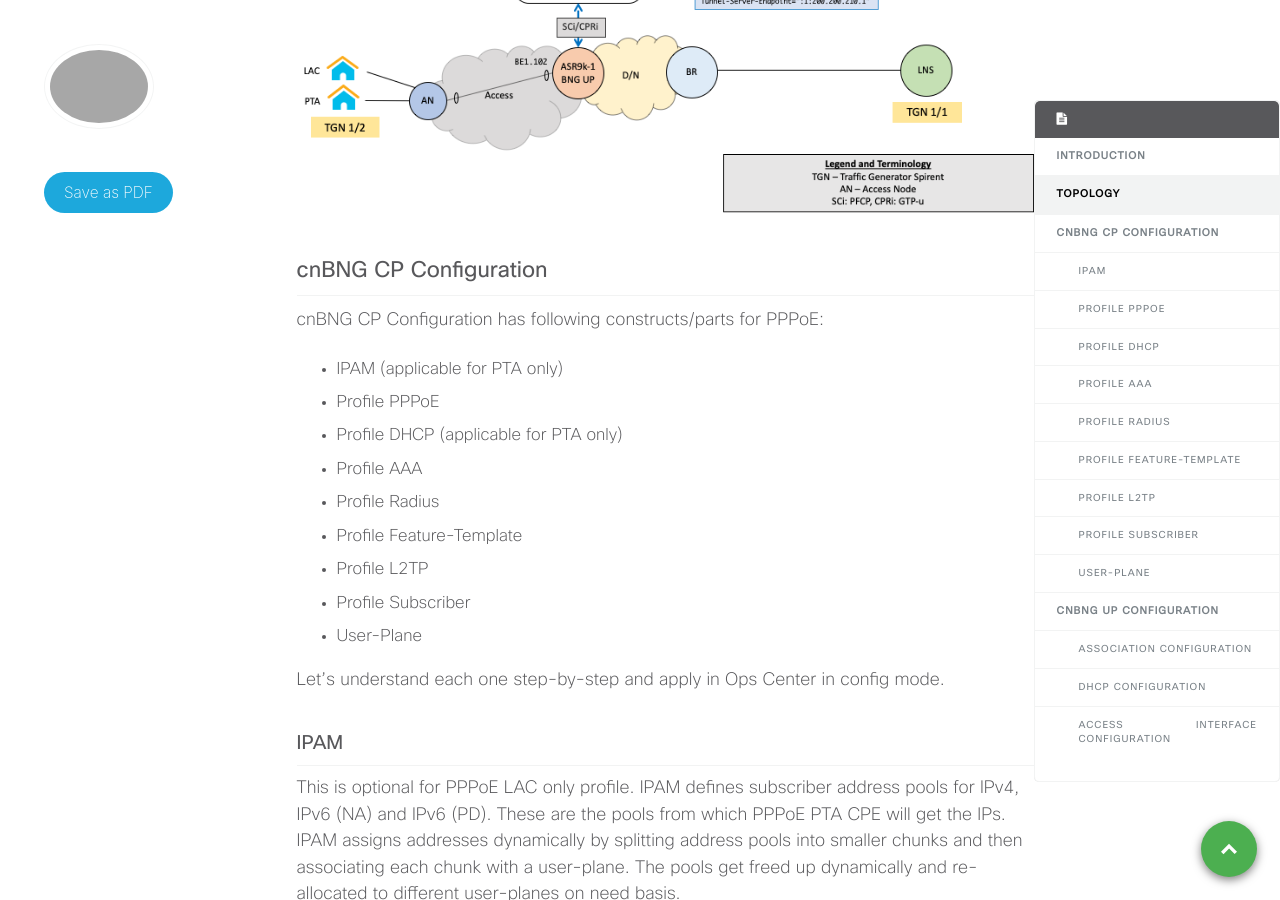
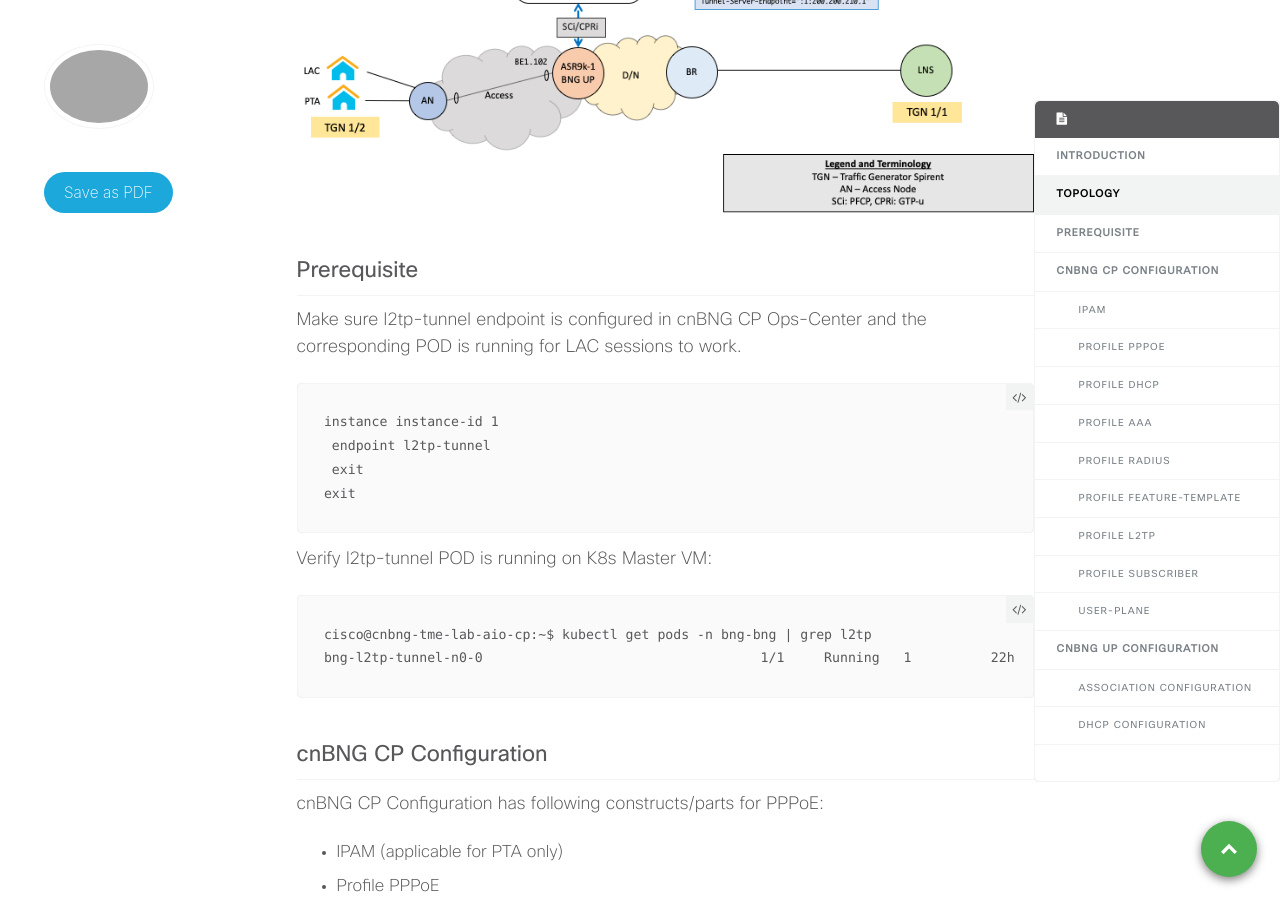
Before and after one commit to xrdocs/cnbng, a Jekyll site: the page built from _tutorials/pppoe-lac-subscriber-bringup-in-cnbng.md, in a window 1280 px wide and 900 px high, scrolled down 849 px. Built offline with Jekyll 4.4.1, drawn with Linux system fonts in a browser that asks for light colours; comment, search, counter and statistics services are not loaded.

Commit message:
Update pppoe-lac-subscriber-bringup-in-cnbng.md

````diff
--- a/_tutorials/pppoe-lac-subscriber-bringup-in-cnbng.md
+++ b/_tutorials/pppoe-lac-subscriber-bringup-in-cnbng.md
@@ -26,6 +26,23 @@ In this tutorial we will learn how to bring-up PPPoE LAC subscriber session in C
 The setup used for this tutorial is shown in figure 1. This setup uses Spirent to emulate client and L2TP Network Server (LNS). Spirent port 1/2 will be used for client emulation: PTA and LAC on same port. Which connects to the Access Network Provider ASR9k BNG UP node. LNS is emulated by Spirent port 1/1. When client tries to connect on ASR9k BNG UP, cnBNG CP authenticates the client with AAA server. Based on attribues received in Access Accept from Radius, client is either terminated as PTA session on cnBNG or as LAC session on cnBNG.
 
 ![lac-topo.png]({{site.baseurl}}/images/lac-topo.png)
+
+## Prerequisite
+Make sure l2tp-tunnel endpoint is configured in cnBNG CP Ops-Center and the corresponding POD is running for LAC sessions to work.
+
+```
+instance instance-id 1
+ endpoint l2tp-tunnel
+ exit
+exit
+```
+
+Verify l2tp-tunnel POD is running on K8s Master VM:
+
+```
+cisco@cnbng-tme-lab-aio-cp:~$ kubectl get pods -n bng-bng | grep l2tp
+bng-l2tp-tunnel-n0-0                                   1/1     Running   1          22h
+```
 
 ## cnBNG CP Configuration
 
````
